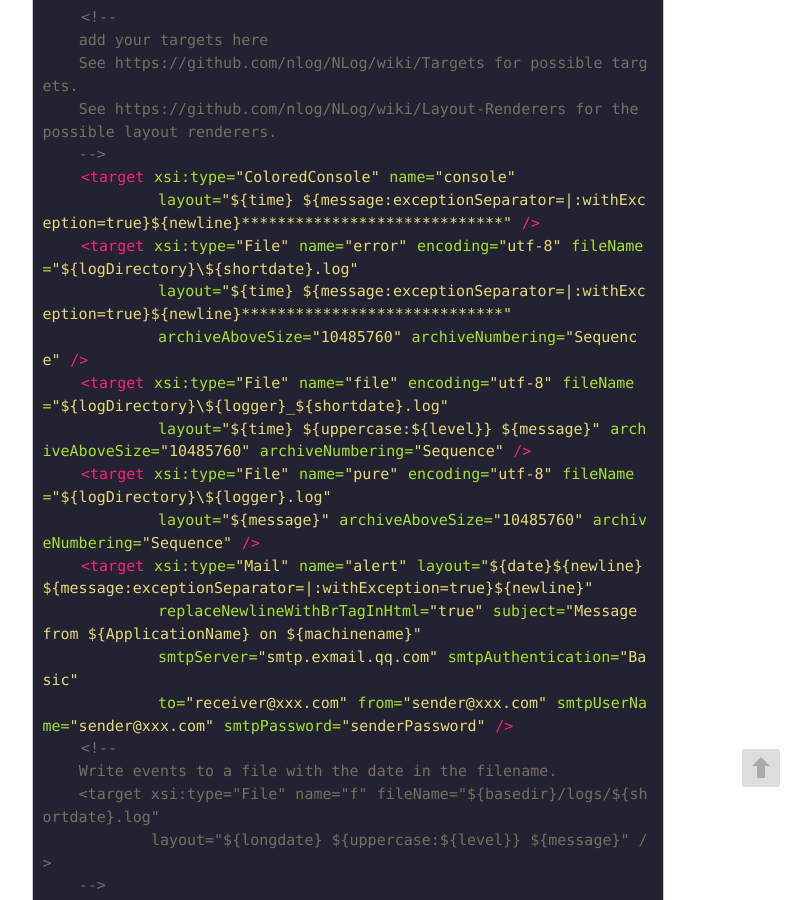
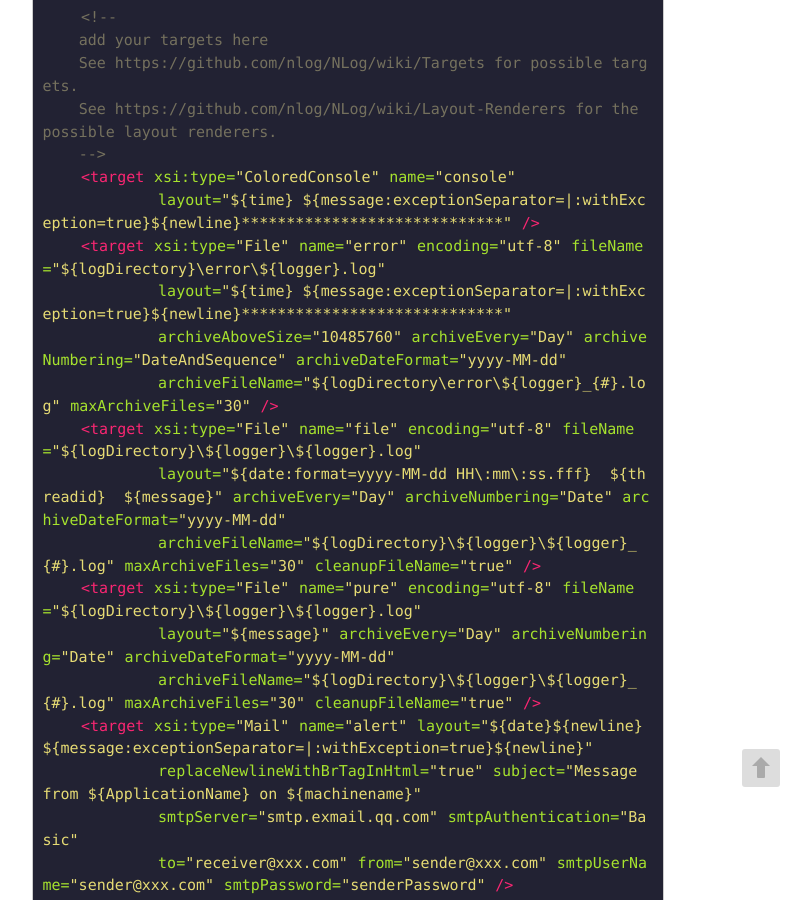
Before and after one commit to kinshines/kinshines.github.io, a Jekyll site: the page built from _posts/2017-02-04-nlog-utility.md, in a window 1280 px wide and 900 px high, scrolled down 2485 px. Shown: the whole window, without its empty margins (128-939 px from the left). Built offline with Jekyll 4.4.1, drawn with Linux system fonts in a browser that asks for light colours.

Commit message:
nlog-config

```diff
--- a/_posts/2017-02-04-nlog-utility.md
+++ b/_posts/2017-02-04-nlog-utility.md
@@ -100,13 +100,16 @@ namespace NLogUtility
     -->
     <target xsi:type="ColoredConsole" name="console"
             layout="${time} ${message:exceptionSeparator=|:withException=true}${newline}*****************************" />
-    <target xsi:type="File" name="error" encoding="utf-8" fileName="${logDirectory}\${shortdate}.log"
+    <target xsi:type="File" name="error" encoding="utf-8" fileName="${logDirectory}\error\${logger}.log"
             layout="${time} ${message:exceptionSeparator=|:withException=true}${newline}*****************************"
-            archiveAboveSize="10485760" archiveNumbering="Sequence" />
-    <target xsi:type="File" name="file" encoding="utf-8" fileName="${logDirectory}\${logger}_${shortdate}.log"
-            layout="${time} ${uppercase:${level}} ${message}" archiveAboveSize="10485760" archiveNumbering="Sequence" />
-    <target xsi:type="File" name="pure" encoding="utf-8" fileName="${logDirectory}\${logger}.log"
-            layout="${message}" archiveAboveSize="10485760" archiveNumbering="Sequence" />
+            archiveAboveSize="10485760" archiveEvery="Day" archiveNumbering="DateAndSequence" archiveDateFormat="yyyy-MM-dd"
+            archiveFileName="${logDirectory\error\${logger}_{#}.log" maxArchiveFiles="30" />
+    <target xsi:type="File" name="file" encoding="utf-8" fileName="${logDirectory}\${logger}\${logger}.log"
+            layout="${date:format=yyyy-MM-dd HH\:mm\:ss.fff}  ${threadid}  ${message}" archiveEvery="Day" archiveNumbering="Date" archiveDateFormat="yyyy-MM-dd"
+            archiveFileName="${logDirectory}\${logger}\${logger}_{#}.log" maxArchiveFiles="30" cleanupFileName="true" />
+    <target xsi:type="File" name="pure" encoding="utf-8" fileName="${logDirectory}\${logger}\${logger}.log"
+            layout="${message}" archiveEvery="Day" archiveNumbering="Date" archiveDateFormat="yyyy-MM-dd"
+            archiveFileName="${logDirectory}\${logger}\${logger}_{#}.log" maxArchiveFiles="30" cleanupFileName="true" />
     <target xsi:type="Mail" name="alert" layout="${date}${newline}${message:exceptionSeparator=|:withException=true}${newline}"
             replaceNewlineWithBrTagInHtml="true" subject="Message from ${ApplicationName} on ${machinename}"
             smtpServer="smtp.exmail.qq.com" smtpAuthentication="Basic"
```
